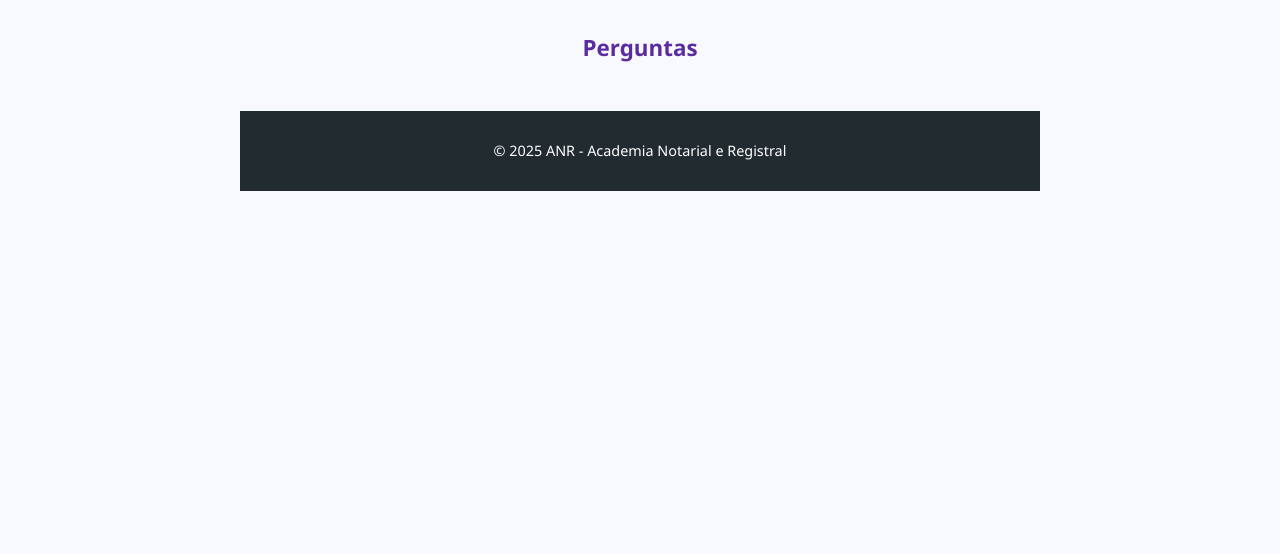
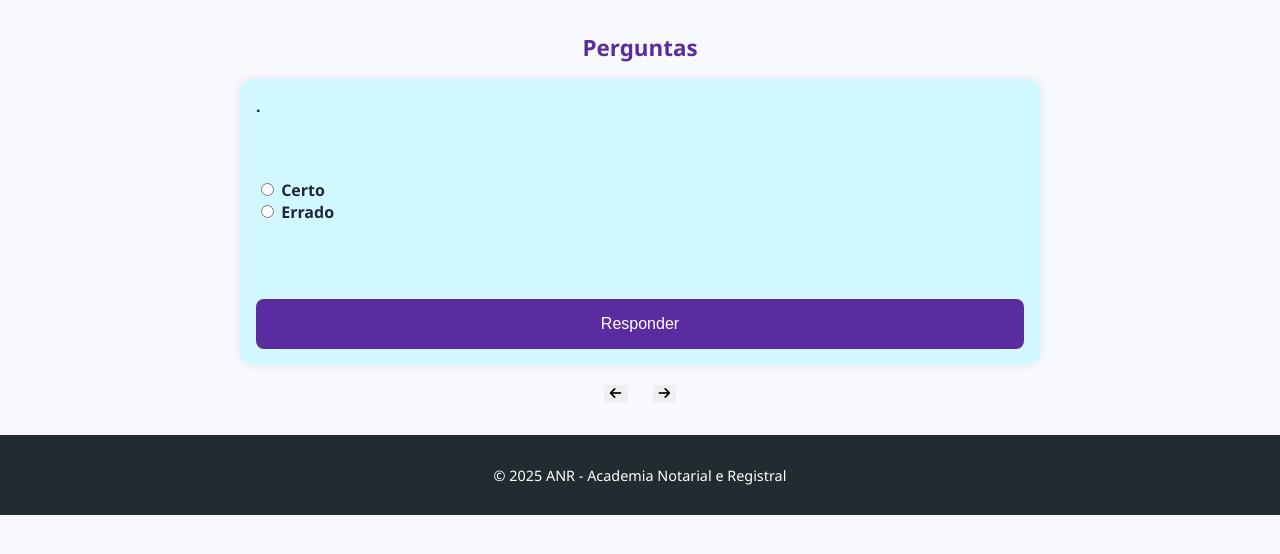
Before and after one commit to Arthurestak/ProjetoANR-Site, a Node server app: template views/questao.ejs in a window 1280 px wide. Shown: the part 172-726 px from the top of the page. Run offline with Node 20, Linux system fonts and the light colour scheme; the template is opened without the code that fills it, so the values that code supplies are empty; some web fonts are replaced.

Commit message:
adicinando funcionalidades na tela questao

```diff
--- a/views/questao.ejs
+++ b/views/questao.ejs
@@ -3,6 +3,7 @@
 
 <head>
   <meta charset="UTF-8">
+  <link rel="stylesheet" href="https://cdnjs.cloudflare.com/ajax/libs/font-awesome/6.0.0/css/all.min.css" integrity="sha512-9usAa10IRO0HhonpyAIVpjrylPvoDwiPUiKdWk5t3PyolY1cOd4DSE0Ga+ri4AuTroPR5aQvXU9xC6qOPnzFeg==" crossorigin="anonymous" referrerpolicy="no-referrer" />
   <title>Quiz - Certo ou Errado</title>
   <style>
     body {
@@ -137,7 +138,32 @@ footer {
     font-size: 0.9rem;
     margin-top: 2rem;
 }
+/* icon */
+@font-face { font-family:
+  'Font Awesome 6 Free';
+   font-style: normal;
+    font-weight: 900;
+     font-display:
+     block;
+      src: url("../webfonts/fa-solid-900.woff2");
+}
 
+.arrows{
+  display: flex;
+  justify-content: center;
+  flex-direction: row;
+  gap: 25px;
+}
+.fa-solid{
+  cursor: pointer;
+
+}
+input{
+  cursor: pointer;
+}
+.btn-arrow{
+  border: none;
+}
   </style>
 </head>
 
@@ -152,7 +178,6 @@ footer {
 
   <div class="container show">
 
-    <% questao.forEach(questao=> { %>
       <form action="/answer" method="post" class="question-form">
 
         <div class="card-questao">
@@ -174,7 +199,7 @@ footer {
   </div>
 
   </form>
-  <% }) %>
+
 
   <% if (success.length> 0) { %>
     <div class="alert alert-success">
@@ -187,7 +212,16 @@ footer {
         <%= error %>
       </div>
       <% } %>
+      <div class="arrows">
 
+        <form action="/change/:id" method="post">
+          <button class="btn-arrow" type="submit"><input type="hidden" name="arrow" value="-1"><i class="fa-solid fa-arrow-left"></i></button>
+        </form>
+
+        <form action="/change/:id" method="post">
+          <button class="btn-arrow" type="submit"><input type="hidden" name="arrow" value="1"><i class="fa-solid fa-arrow-right" ></i></button>
+        </form>
+      </div>
   <script src="/scripts/content.js"></script>
   <%- include('./partials/footer.ejs') %>
 </body>
```
Also changed, not shown: controllers/materiasController.js (+19 -2 lines), routes.js (+5 -2 lines). Lines whose indentation alone changed are shown as unchanged.
